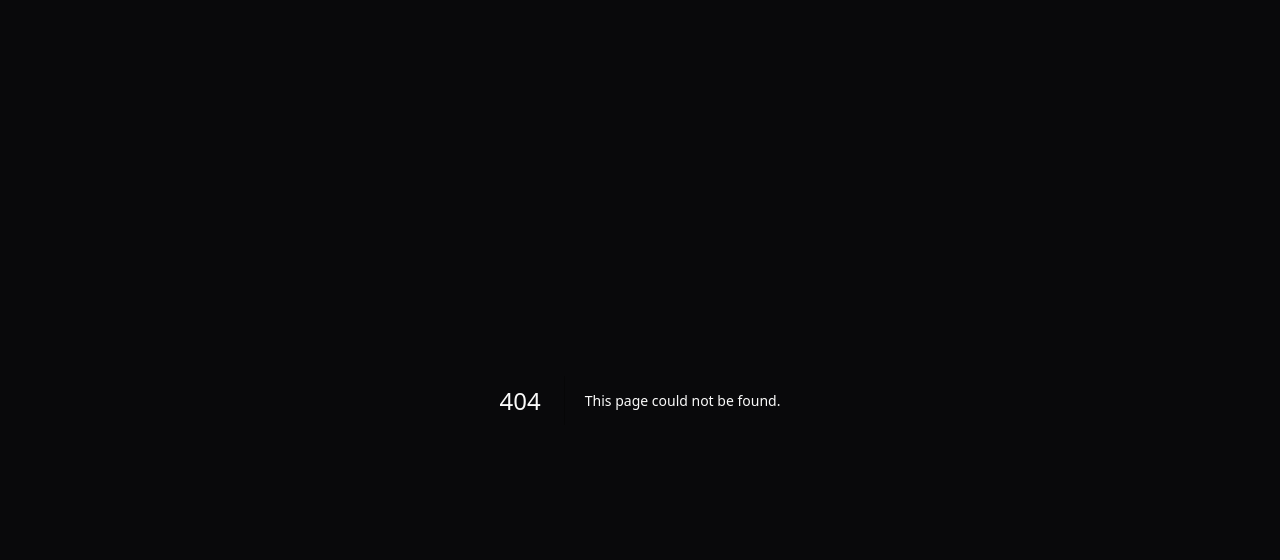
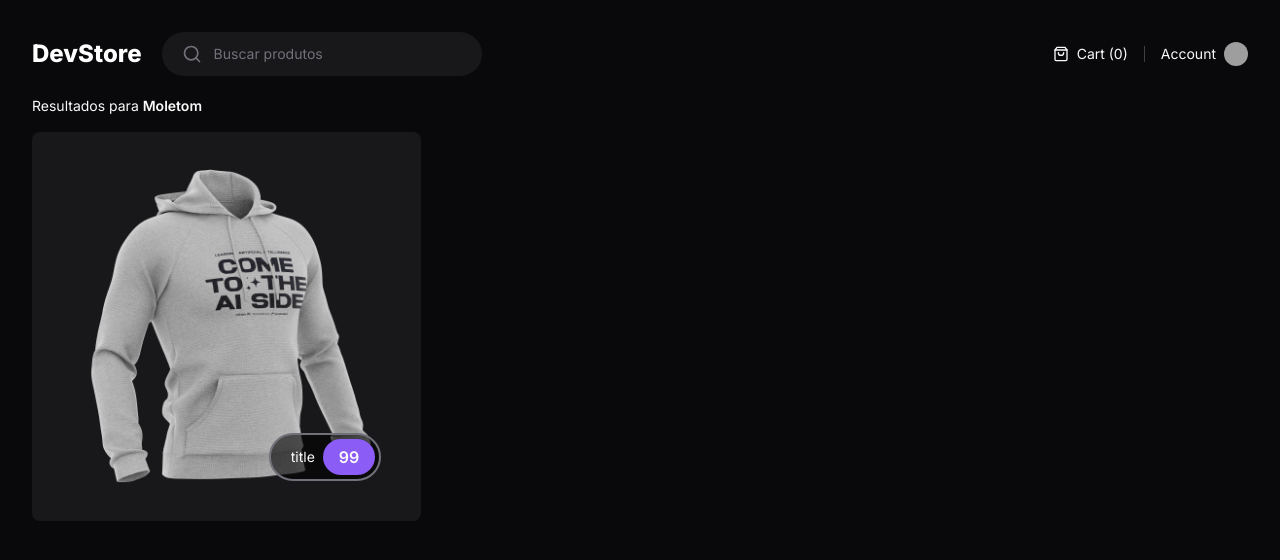
Before and after one commit to GustavoBonfimS/ignite-dev-store, a Next.js app: page /search in a window 1280 px wide. Before the commit this address had no page. Shown: the top 560 px of the page. Built offline with nearby package versions, Linux system fonts and the light colour scheme; grey boxes are pictures that could not be loaded.

Commit message:
search page query

```diff
--- /dev/null
+++ b/src/app/(store)/search/page.tsx
@@ -0,0 +1,41 @@
+import Image from "next/image";
+import Link from "next/link";
+
+function SearchPage() {
+  return (
+    <div className="flex flex-col gap-4">
+      <p className="text-sm">
+        Resultados para <span className="font-semibold">Moletom</span>
+      </p>
+
+      <div className="grid grid-cols-3 gap-6">
+        <Link
+          href={`/product/${"asflkj"}`}
+          className="group relative rounded-lg bg-zinc-900 overflow-hidden flex justify-center items-end"
+        >
+          <Image
+            src={"/moletom-ai-side.png"}
+            width={400}
+            height={400}
+            quality={100}
+            alt="product"
+            className="group-hover:scale-105 transition-transform duration-500"
+          />
+
+          <div className="absolute bottom-10 right-10 h-12 flex items-center gap-2 max-w-[280px] rounded-full border-2 border-zinc-500 bg-black/60 p-1 pl-5">
+            <span className="text-sm truncate">{"title"}</span>
+            <span className="flex h-full items-center justify-center rounded-full bg-violet-500 px-4 font-semibold">
+              {/* {product.price.toLocaleString("pt-BR", {
+                style: "currency",
+                currency: "BRL",
+              })} */}
+              99
+            </span>
+          </div>
+        </Link>
+      </div>
+    </div>
+  );
+}
+
+export default SearchPage;
--- a/src/components/header.tsx
+++ b/src/components/header.tsx
@@ -1,8 +1,8 @@
-import { Search } from "lucide-react";
 import Image from "next/image";
 import Link from "next/link";
 
 import CartWidget from "./cart-widget";
+import SearchForm from "./search-form";
 
 function Header() {
   return (
@@ -12,13 +12,7 @@
           DevStore
         </Link>
 
-        <form className="flex w-[320px] items-center gap-3 rounded-full bg-zinc-900 px-5 py-3 ring-zinc-700">
-          <Search className="w-5 h-5 text-zinc-500" />
-          <input
-            placeholder="Buscar produtos"
-            className="flex-1 bg-transparent text-sm outline-none placeholder:text-zinc-500"
-          />
-        </form>
+        <SearchForm />
       </div>
       <div className="flex items-center gap-4">
         <CartWidget />
--- /dev/null
+++ b/src/components/search-form.tsx
@@ -0,0 +1,45 @@
+"use client";
+
+import { Search } from "lucide-react";
+import { useRouter, useSearchParams } from "next/navigation";
+import { FormEvent } from "react";
+
+function SearchForm() {
+  const router = useRouter();
+
+  const searchParams = useSearchParams();
+
+  const q = searchParams.get("q");
+
+  function handleSearch(e: FormEvent<HTMLFormElement>) {
+    e.preventDefault();
+
+    const formData = new FormData(e.currentTarget);
+
+    const data = Object.fromEntries(formData);
+
+    const query = data.q;
+
+    if (!query) {
+      return;
+    }
+
+    router.push(`/search?q=${query}`);
+  }
+
+  return (
+    <form
+      className="flex w-[320px] items-center gap-3 rounded-full bg-zinc-900 px-5 py-3 ring-zinc-700"
+      onSubmit={handleSearch}
+    >
+      <Search className="w-5 h-5 text-zinc-500" />
+      <input
+        placeholder="Buscar produtos"
+        className="flex-1 bg-transparent text-sm outline-none placeholder:text-zinc-500"
+        defaultValue={q ?? ""}
+      />
+    </form>
+  );
+}
+
+export default SearchForm;
```
